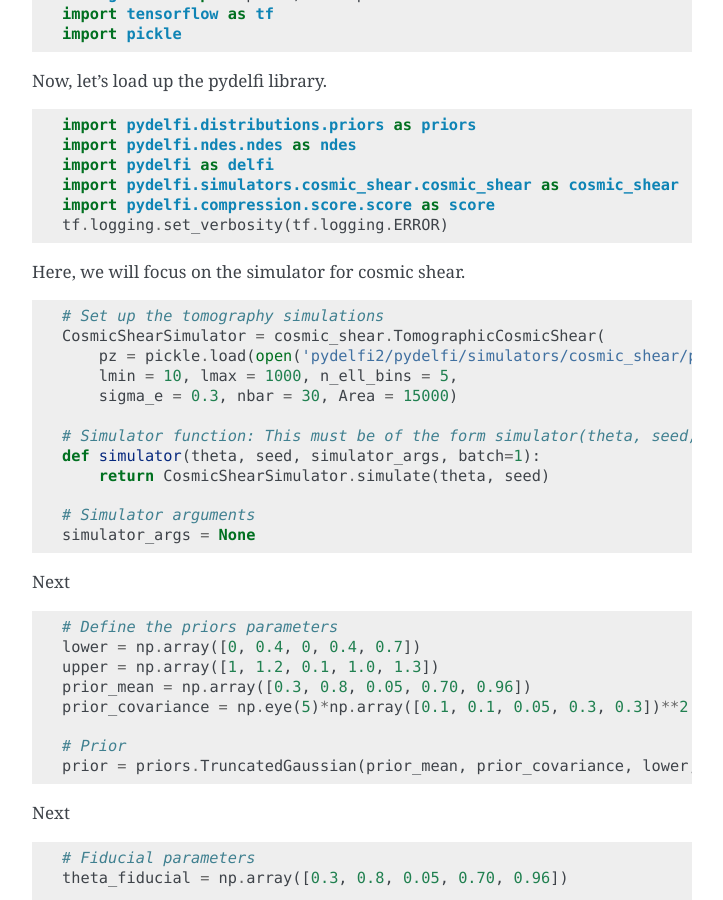
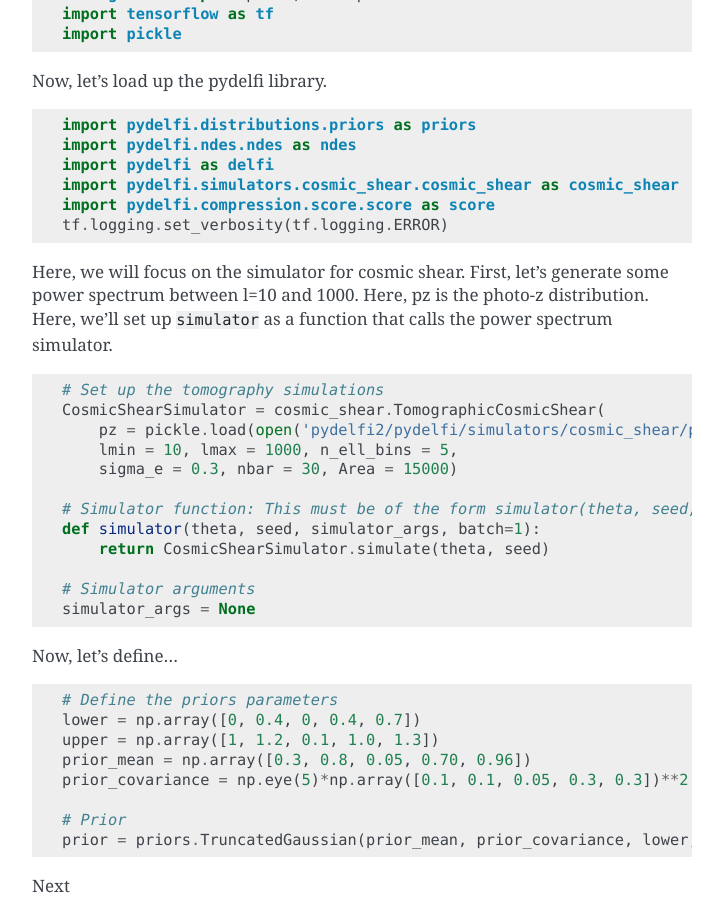
Before and after one commit to justinalsing/pydelfi, a Sphinx documentation site: the page built from docs/source/intro.rst, in a window 1280 px wide and 900 px high, scrolled down 458 px. Shown: the whole window, without its empty margins (388-1111 px from the left). Built offline with Sphinx 7.4.7, drawn with Linux system fonts in a browser that asks for light colours; pages that are not in the unit, such as notebooks, are missing from menus; cross-references to code outside the pages are shown as plain code.

Commit message:
Add more to introduction

```diff
--- a/docs/source/intro.rst
+++ b/docs/source/intro.rst
@@ -37,7 +37,11 @@ Now, let's load up the pydelfi library.
     import pydelfi.compression.score.score as score
     tf.logging.set_verbosity(tf.logging.ERROR)
 
-Here, we will focus on the simulator for cosmic shear.
+Here, we will focus on the simulator for cosmic shear. First,
+let's generate some power spectrum between l=10 and 1000. Here,
+pz is the photo-z distribution. Here, we'll set up
+:python:`simulator` as a function that calls
+the power spectrum simulator.
 
 .. code:: python
 
@@ -54,7 +58,7 @@ Here, we will focus on the simulator for cosmic shear.
    # Simulator arguments
    simulator_args = None
 
-Next
+Now, let's define...
 
 .. code:: python
 
```
